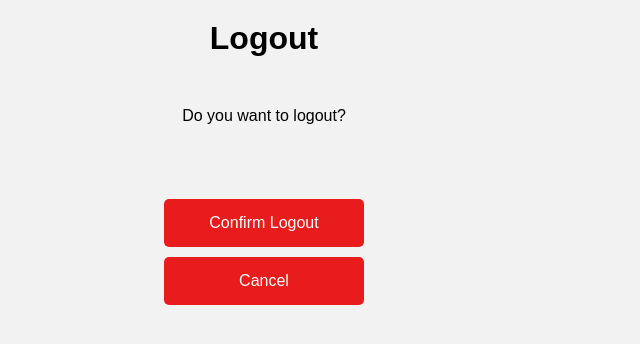
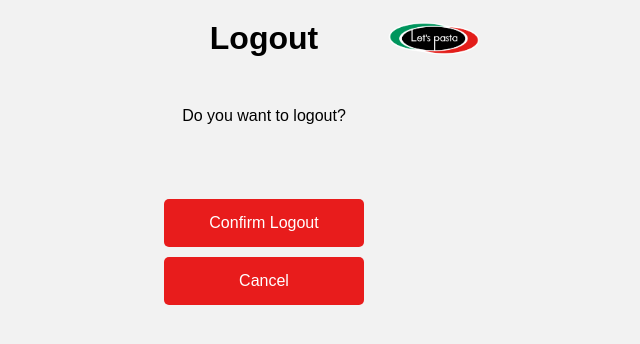
Before and after one commit to TieDewa/Website, a plain HTML site: page logout.html in a window 1280 px wide. Shown: the whole page, without its empty margins (376-1016 px from the left). Drawn offline with Linux system fonts and the light colour scheme.

Commit message:
Update logout.html

```diff
--- a/logout.html
+++ b/logout.html
@@ -72,6 +72,7 @@
 
 <div class="container">
   <h1>Logout</h1>
+   <img src="LetsPastaLogo.png" alt="Image">
   <div class="message-box">
     <label for="logout-confirm">Do you want to logout?</label><br>
   </div>
```
